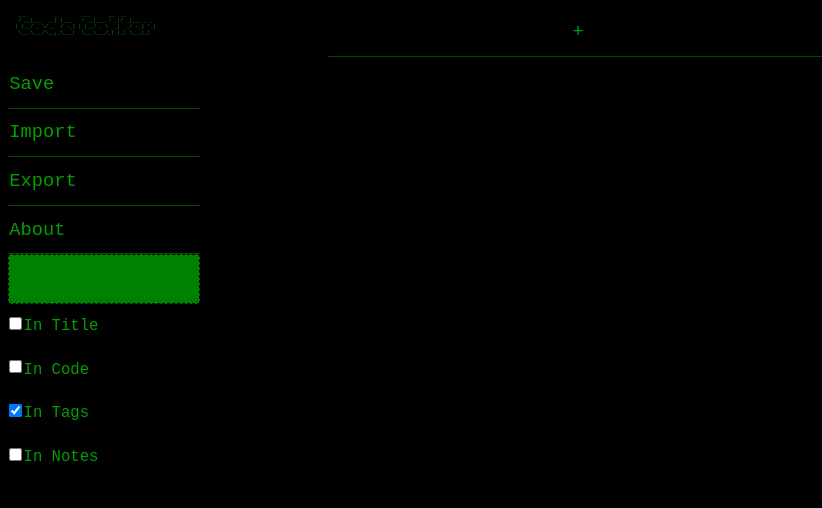
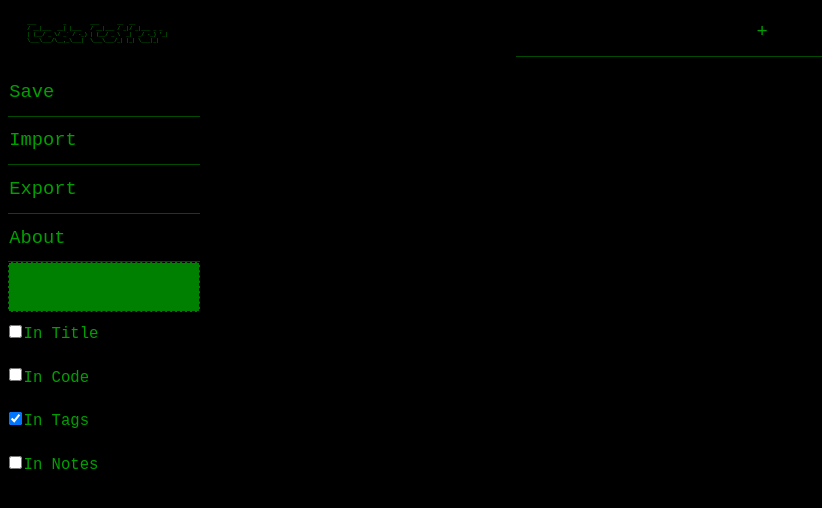
Before and after one commit to developerjaym/CodeCoffer, an Angular app: page /#/ in a window 1280 px wide. Shown: the top 508 px of the page, without its empty margins (0-822 px from the left). Built offline with nearby package versions, Linux system fonts and the light colour scheme.

Commit message:
made side panel sticky

```diff
--- a/src/app/home/home.component.css
+++ b/src/app/home/home.component.css
@@ -1,10 +1,10 @@
-div {
-    display: flex;
-    align-items: left;
-    flex-direction: row;
-    max-height: 100vh;
-    max-width: 100vw;
-  }
+.home {
+  display: flex;
+  align-items: left;
+  flex-direction: row;
+  /* max-height: 100vh; */
+  max-width: 100vw;
+}
   app-middle-panel {
     width: 80vw;
     height: 100%;
@@ -19,13 +19,7 @@ div {
     display: flex;
     align-items: left;
     flex-direction: column;
-    min-height: 100vh;
+    min-height: 100%;
     max-width: 15vw;
     min-width: 160px;
-    position: absolute;
-    top: 0;
   }
-  #side {
-    top: 0;
-    position: sticky;
-  }
--- a/src/app/home/home.component.html
+++ b/src/app/home/home.component.html
@@ -1,4 +1,4 @@
-<div>
-  <app-side-panel></app-side-panel>
+<div class="home">
+  <app-side-panel class="sticky"></app-side-panel>
   <app-middle-panel></app-middle-panel>
 </div>
--- a/src/app/side-panel/side-panel.component.css
+++ b/src/app/side-panel/side-panel.component.css
@@ -13,3 +13,9 @@
 :focus {
     border: none;
 }
+
+.panel {
+    display: flex;
+    align-items: left;
+    flex-direction: column;
+}
--- a/src/app/side-panel/side-panel.component.html
+++ b/src/app/side-panel/side-panel.component.html
@@ -1,3 +1,5 @@
+<div class="sticky panel">
+
    <textarea class="ascii" disabled>
       ___         _        ___      __  __
       / __|___  __| |___   / __|___ / _|/ _|___ _ _
@@ -10,3 +12,4 @@
    <button (click)="export()">Export</button>
    <button (click)="about()">About</button>
    <app-search-box></app-search-box>
+</div>
--- a/src/styles.css
+++ b/src/styles.css
@@ -7,6 +7,13 @@
   --secondary-bg-color: green;
   --secondary-fg-color: black;
 }
+
+.sticky {
+  position: sticky;
+  top: 0;
+  z-index: 1;
+}
+
 body, input, button, textarea {
   font-family: monospace;
   font-size: 1.2em;
```
Lines whose indentation alone changed are shown as unchanged.
